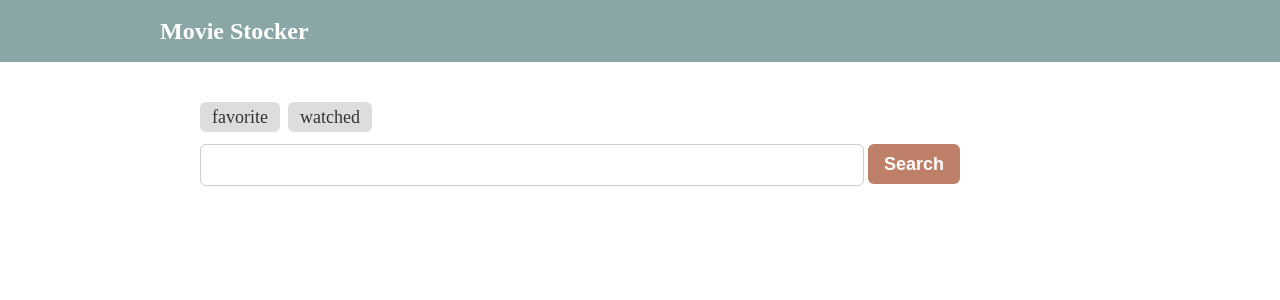
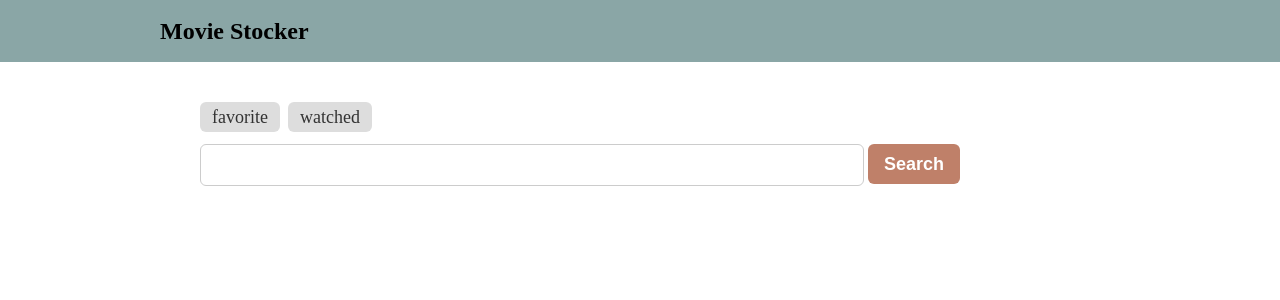
Before and after one commit to yk1979/railway-diary, a Next.js app: page / in a window 1280 px wide. Shown: the top 300 px of the page. Built offline with nearby package versions, Linux system fonts and the light colour scheme.

Commit message:
Componentを全てtsxファイル化

```diff
--- a/components/addMovie.jsx
+++ b/components/AddMovie.tsx
@@ -7,24 +7,24 @@ const TextInput = styled.input`
   width: 630px;
   height: 40px;
   padding: 0 16px;
-  appearance: none;
+  font-size: 1.6rem;
+  line-height: 40px;
   border: 1px solid #ccc;
   border-radius: 6px;
-  font-size: 1.6rem;
-  line-height: 40px;
+  appearance: none;
 `;
 
 const Button = styled.button`
   height: 40px;
   margin-left: 4px;
   padding: 0 16px;
+  color: #fff;
+  font-weight: bold;
+  font-size: 1.8rem;
+  line-height: 40px;
   background-color: #bf8069;
+  border: none;
   border-radius: 6px;
-  border: none;
-  color: #fff;
-  font-size: 1.8rem;
-  font-weight: bold;
-  line-height: 40px;
 `;
 
 const AddMovie = () => {
--- a/components/header.jsx
+++ b/components/Header.tsx
@@ -5,11 +5,11 @@ import { Inner } from "../styles/common";
 
 const StyledHeader = styled.header`
   padding: 12px;
+  color: "#fff";
+  font-weight: bold;
+  font-size: 2.4rem;
+  line-height: 1.6;
   background-color: #8aa6a6;
-  color: #ffffff;
-  font-size: 2.4rem;
-  font-weight: bold;
-  line-height: 1.6;
 `;
 
 const Header = () => (
--- a/components/movieitem.jsx
+++ b/components/MovieItem.tsx
@@ -17,6 +17,7 @@ const Button = styled.button`
   border: 1px solid #b8d3d9;
   border-radius: 4px;
   cursor: pointer;
+
   &:focus {
     outline: none;
   }
--- a/package.json
+++ b/package.json
@@ -29,6 +29,10 @@
   },
   "license": "ISC",
   "devDependencies": {
+    "@types/react": "^16.9.19",
+    "@types/react-redux": "^7.1.7",
+    "@types/styled-components": "^4.4.2",
+    "@typescript-eslint/parser": "^2.17.0",
     "babel-plugin-styled-components": "^1.10.6",
     "eslint": "^6.4.0",
     "eslint-config-prettier": "^6.7.0",
@@ -36,6 +40,7 @@
     "eslint-plugin-jsx-a11y": "^6.2.3",
     "eslint-plugin-prettier": "^3.1.2",
     "eslint-plugin-simple-import-sort": "^5.0.0",
+    "eslint-plugin-typescript": "^0.14.0",
     "stylelint": "^12.0.0",
     "stylelint-config-rational-order": "^0.1.2",
     "stylelint-config-standard": "^19.0.0",
--- a/tsconfig.json
+++ b/tsconfig.json
@@ -9,7 +9,7 @@
     // "lib": [],                             /* Specify library files to be included in the compilation. */
     // "allowJs": true,                       /* Allow javascript files to be compiled. */
     // "checkJs": true,                       /* Report errors in .js files. */
-    // "jsx": "preserve",                     /* Specify JSX code generation: 'preserve', 'react-native', or 'react'. */
+    "jsx": "react",                     /* Specify JSX code generation: 'preserve', 'react-native', or 'react'. */
     // "declaration": true,                   /* Generates corresponding '.d.ts' file. */
     // "declarationMap": true,                /* Generates a sourcemap for each corresponding '.d.ts' file. */
     // "sourceMap": true,                     /* Generates corresponding '.map' file. */
```
Also changed, not shown: pages/_document.js (+9 -9 lines), .eslintrc.json, components/MovieList.tsx (renamed from components/movieList.jsx), 1 other file (tests, documents, lock files or other folders).
